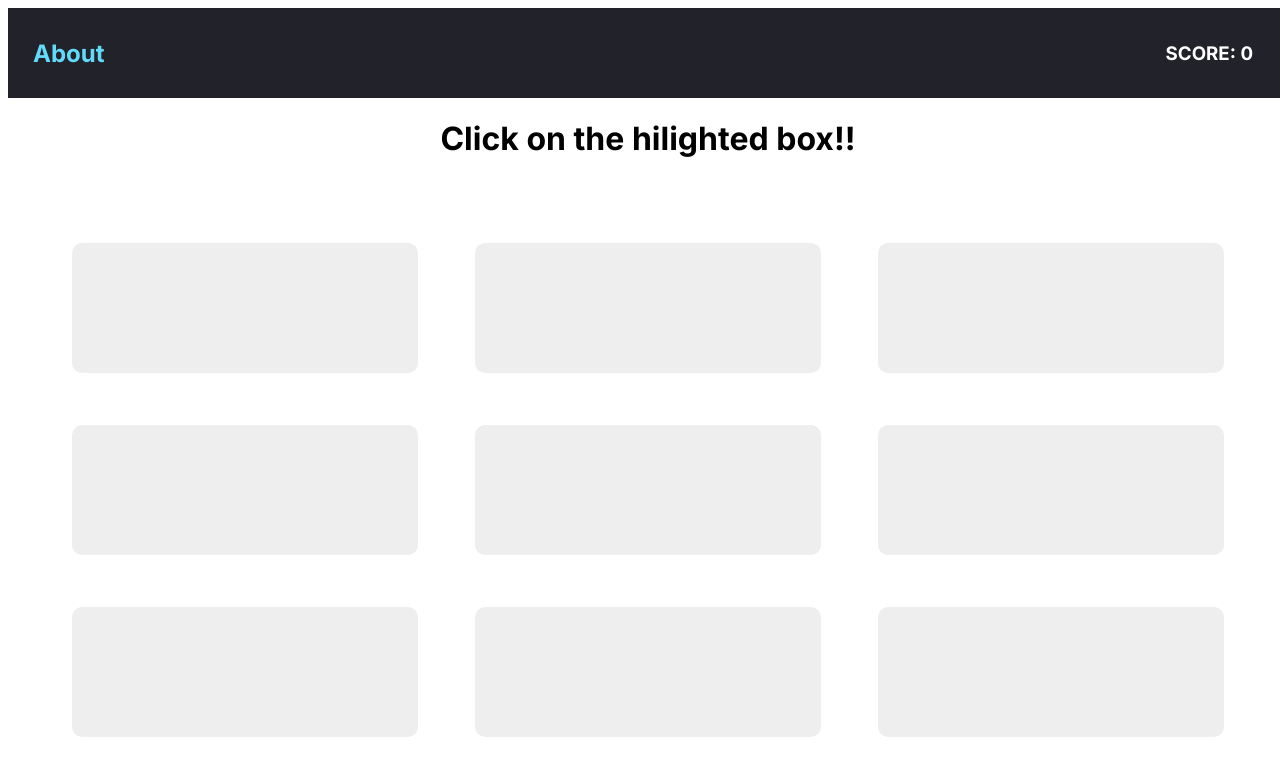
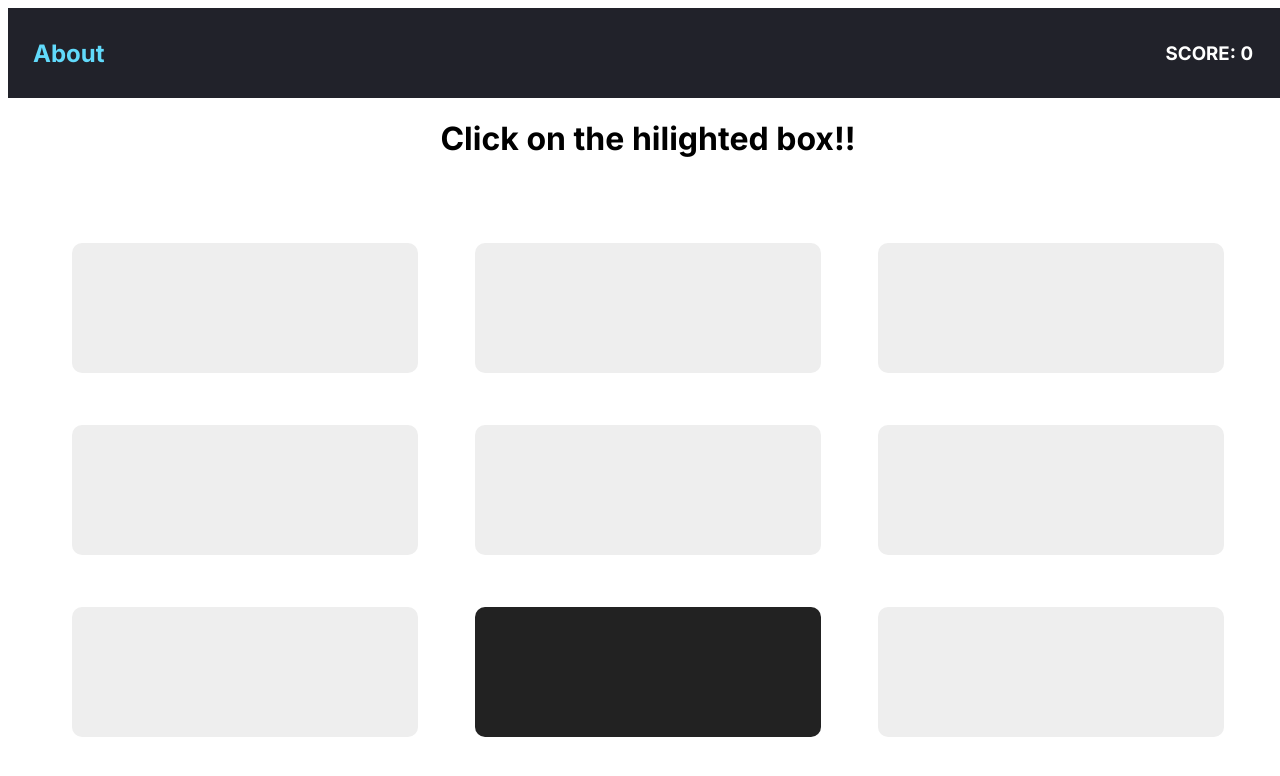
Before and after one commit to loyeh/react-bobziroll, a React (Create React App) app: page / in a window 1280 px wide. Shown: the top 776 px of the page. Built offline with nearby package versions, Linux system fonts and the light colour scheme.

Commit message:
deploying the website

```diff
--- a/src/components/Boxes.jsx
+++ b/src/components/Boxes.jsx
@@ -1,20 +1,19 @@
 import React, { useEffect, useState } from "react";
 
 const Boxes = ({ items = 6, onBoxClick = () => {} }) => {
-  const boxArr = [];
-  for (let i = 0; i < items; i++) {
-    boxArr.push(0);
-  }
-  const [boxGame, setBoxGame] = useState(boxArr);
+  const [boxGame, setBoxGame] = useState([Array(items).fill(0)]);
+  const [state, setState] = useState(true);
 
   useEffect(() => {
     setTimeout(() => {
-      const index = Math.trunc(Math.random() * boxGame.length);
+      const index = Math.trunc(Math.random() * items);
       console.log(index);
-      boxArr[index] = 1;
-      setBoxGame(boxArr);
+      const oldBox = Array(items).fill(0);
+      oldBox[index] = 1;
+      setBoxGame(oldBox);
+      setState(!state);
     }, 2000);
-  }, [boxGame]);
+  }, [state]);
 
   return (
     <div className="box-container">
```
Also changed, not shown: package.json (+8 -2 lines), 1 other file (tests, documents, lock files or other folders).
